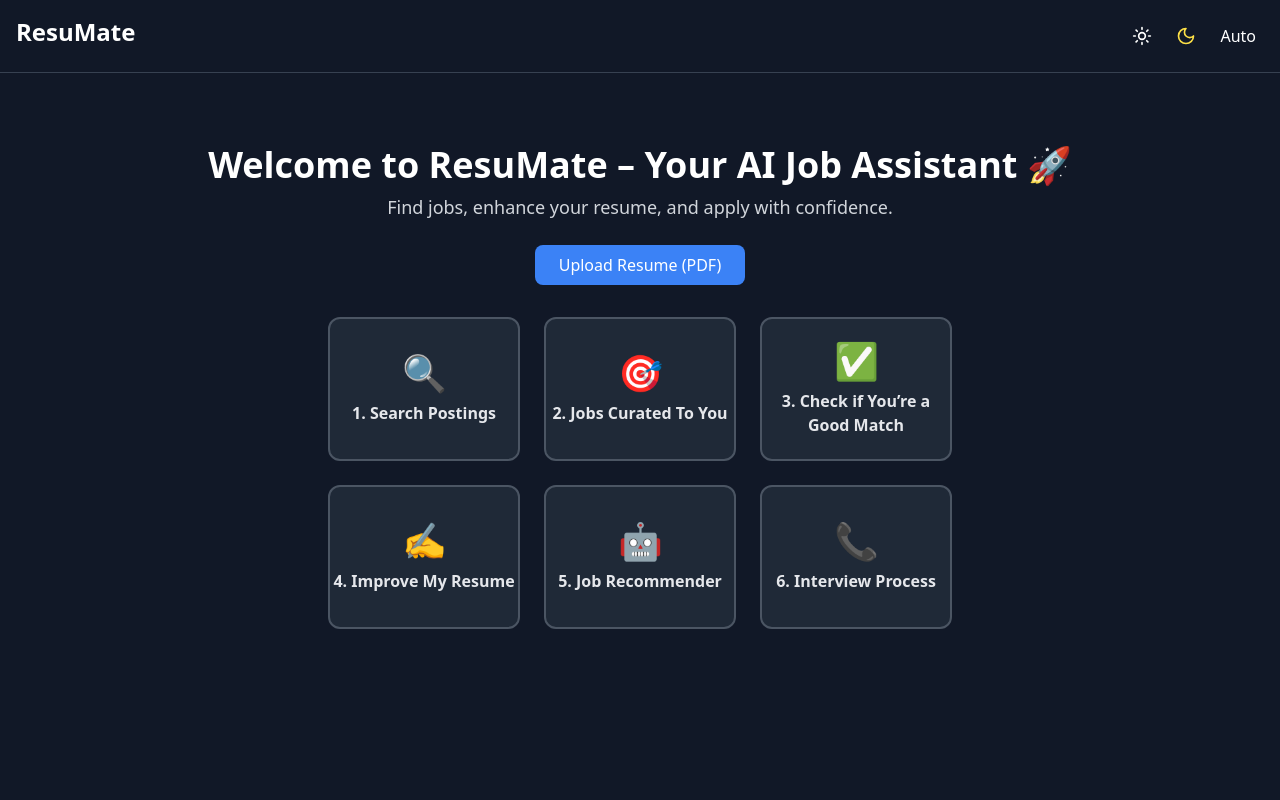
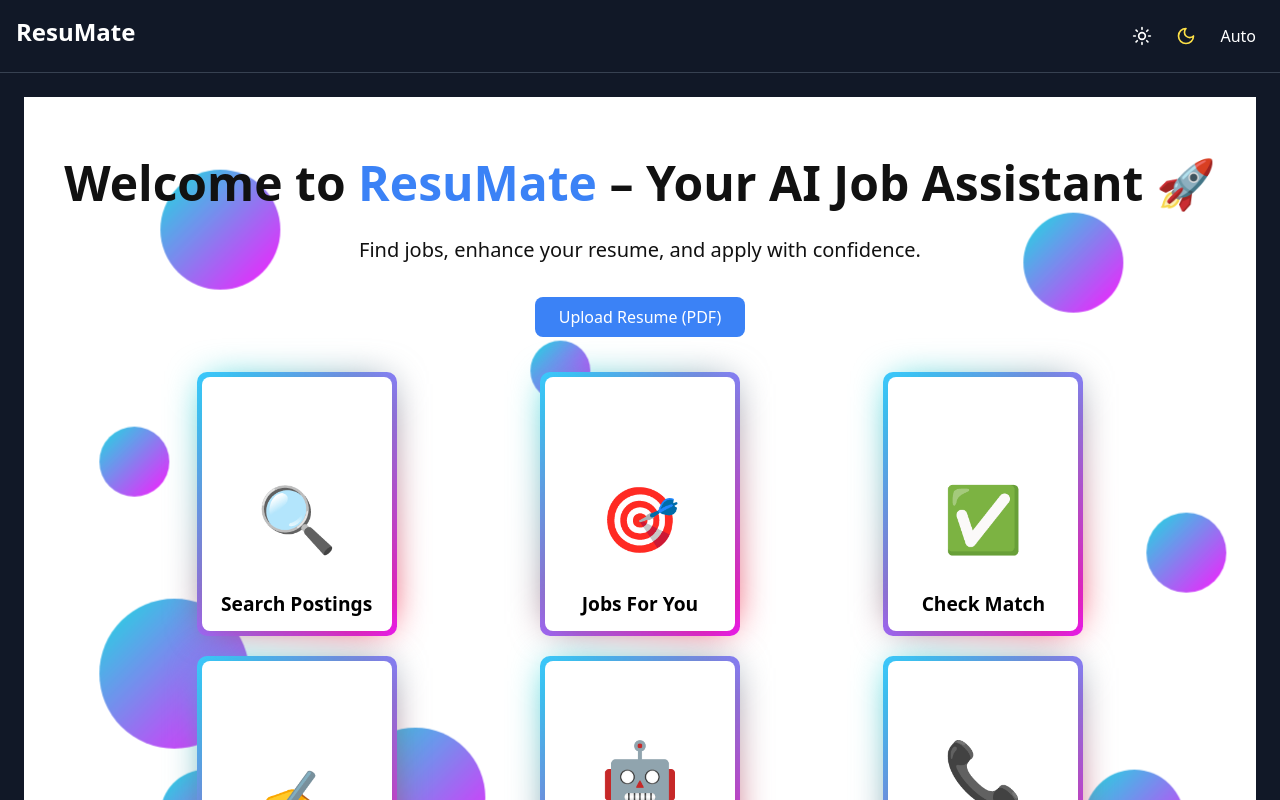
Before and after one commit to CMPT-276-SPRING-2025/final-project-lakes, a React (Vite) app: page / in a window 1280 px wide. Shown: the top 800 px of the page. Built offline with nearby package versions, Linux system fonts and the light colour scheme.

Commit message:
Created a better HomePage with modern UI

```diff
--- a/package.json
+++ b/package.json
@@ -15,7 +15,8 @@
     "pdfjs-dist": "^4.10.38",
     "react": "^19.0.0",
     "react-dom": "^19.0.0",
-    "react-router-dom": "^7.3.0"
+    "react-router-dom": "^7.3.0",
+    "styled-components": "^6.1.15"
   },
   "devDependencies": {
     "@eslint/js": "^9.21.0",
--- a/src/pages/HomePage.jsx
+++ b/src/pages/HomePage.jsx
@@ -1,57 +1,282 @@
 import React from "react";
 import { Link } from "react-router-dom";
-import ResumeButton from "../components/resumebutton";
+import ResumeButton from "../components/ResumeButton";
+import { useTheme } from "../components/ThemeProvider";
+import styled, { keyframes } from "styled-components";
 
 const HomePage = () => {
-  // Callback function to handle parsed resume text
-  const handleResumeParsed = (text) => {};
+  const { theme } = useTheme();
 
   return (
-    <div className="min-h-screen flex flex-col items-center text-center bg-gray-100 dark:bg-gray-900 p-6">
-      {/* Header */}
-      <h2 className="text-4xl font-bold mt-6 text-gray-800 dark:text-white">
-        Welcome to ResuMate – Your AI Job Assistant 🚀
-      </h2>
-      <p className="text-gray-600 dark:text-gray-300 mt-2 text-lg">
-        Find jobs, enhance your resume, and apply with confidence.
-      </p>
+    <PageWrapper theme={theme}>
+      <AnimatedBackground theme={theme} />
+      <Header>
+        <Title>
+          Welcome to <Accent>ResuMate</Accent> – Your AI Job Assistant 🚀
+        </Title>
+        <Subtitle>
+          Find jobs, enhance your resume, and apply with confidence.
+        </Subtitle>
+        <ResumeButton onResumeParsed={() => {}} />
+      </Header>
 
-      {/* Resume Upload Button */}
-      <ResumeButton onResumeParsed={handleResumeParsed} />
+      <NavGrid>
+        <NavItem to="/search" text="Search Postings" emoji="🔍" />
+        <NavItem to="/curated-jobs" text="Jobs For You" emoji="🎯" />
+        <NavItem to="/match-check" text="Check Match" emoji="✅" />
+        <NavItem to="/resume-improve" text="Improve Resume" emoji="✍️" />
+        <NavItem to="/job-recommend" text="Job Recommender" emoji="🤖" />
+        <NavItem to="/interview-process" text="Interview Process" emoji="📞" />
+      </NavGrid>
 
-      {/* Navigation Grid */}
-      <div className="grid grid-cols-2 md:grid-cols-3 gap-6 mt-8">
-        <NavItem to="/search" text="1. Search Postings" emoji="🔍" />
-        <NavItem to="/curated-jobs" text="2. Jobs Curated To You" emoji="🎯" />
-        <NavItem
-          to="/match-check"
-          text="3. Check if You’re a Good Match"
-          emoji="✅"
-        />
-        <NavItem to="/resume-improve" text="4. Improve My Resume" emoji="✍️" />
-        <NavItem to="/job-recommend" text="5. Job Recommender" emoji="🤖" />
-        <NavItem
-          to="/interview-process"
-          text="6. Interview Process"
-          emoji="📞"
-        />
-      </div>
-    </div>
+      <FloatingAnimation theme={theme} />
+    </PageWrapper>
   );
 };
 
-// Navigation button component
-const NavItem = ({ to, text, emoji }) => (
-  <Link
-    to={to}
-    className="flex flex-col items-center justify-center w-48 h-36 rounded-xl border-2
-      bg-gray-200 dark:bg-gray-800 text-gray-700 dark:text-gray-200 border-gray-300 dark:border-gray-600
-      hover:shadow-lg transform transition-all duration-300 hover:scale-105
-      hover:bg-blue-500 dark:hover:bg-blue-700 hover:text-white"
-  >
-    <span className="text-4xl">{emoji}</span>
-    <p className="mt-2 text-center font-semibold">{text}</p>
-  </Link>
-);
+const NavItem = ({ to, text, emoji }) => {
+  const { theme } = useTheme(); // Get the current theme
+
+  return (
+    <StyledLink to={to}>
+      <CardInner theme={theme}>
+        <Emoji>{emoji}</Emoji>
+        <CardText>{text}</CardText>
+      </CardInner>
+    </StyledLink>
+  );
+};
+
+/* ============================
+   Animations
+============================= */
+
+// Slow rotating gradient in background
+const gradientRotate = keyframes`
+  0% { transform: rotate(0deg); }
+  100% { transform: rotate(360deg); }
+`;
+
+// Background pulse effect for a dynamic feel
+const backgroundPulse = keyframes`
+  0% { opacity: 0.5; }
+  50% { opacity: 0.8; }
+  100% { opacity: 0.5; }
+`;
+
+// Fade-in effect for header title
+const fadeIn = keyframes`
+  0% { opacity: 0; }
+  100% { opacity: 1; }
+`;
+
+const float = keyframes`
+  0% { transform: translate(0, 0); opacity: 0.7; }
+  50% { transform: translate(20px, -20px); opacity: 1; }
+  100% { transform: translate(0, 0); opacity: 0.7; }
+`;
+
+/* ============================
+   Styled Components
+============================= */
+
+const PageWrapper = styled.div`
+  position: relative;
+  overflow: hidden;
+  min-height: 100vh;
+  padding: 40px;
+  display: flex;
+  flex-direction: column;
+  align-items: center;
+  background: ${(props) => (props.theme === "dark" ? "#0f172a" : "#fff")};
+  color: ${(props) => (props.theme === "dark" ? "#fff" : "#111")};
+`;
+
+// Animated gradient background with additional pulse effect
+const AnimatedBackground = styled.div`
+  position: absolute;
+  top: -50%;
+  left: -50%;
+  width: 200%;
+  height: 200%;
+  background: ${(props) =>
+    props.theme === "dark"
+      ? "radial-gradient(circle, #0f172a, #1e293b)"
+      : "radial-gradient(circle, #e5e7eb, #f3f4f6)"};
+  animation: ${gradientRotate} 30s linear infinite,
+    ${backgroundPulse} 6s ease-in-out infinite;
+  z-index: -3;
+`;
+
+// Header style with fade-in effect for the title
+const Header = styled.header`
+  text-align: center;
+  margin-top: 10px;
+  z-index: 2;
+  animation: ${fadeIn} 2s ease-out;
+`;
+
+const Title = styled.h1`
+  font-size: 3rem;
+  font-weight: 800;
+  margin-bottom: 16px;
+  animation: ${fadeIn} 2s ease-out;
+`;
+
+const Accent = styled.span`
+  color: #3b82f6;
+`;
+
+const Subtitle = styled.p`
+  font-size: 1.25rem;
+  margin-bottom: 32px;
+`;
+
+const NavGrid = styled.div`
+  display: grid;
+  grid-template-columns: repeat(3, 1fr);
+  gap: 30px;
+  width: 100%;
+  max-width: 1000px;
+  margin-top: 40px;
+  z-index: 2;
+  justify-items: center;
+  align-items: center;
+
+  /* Mobile view adjustments */
+  @media (max-width: 768px) {
+    grid-template-columns: repeat(
+      2,
+      1fr
+    ); /* For smaller screens, use 2 columns */
+    gap: 20px;
+  }
+
+  @media (max-width: 480px) {
+    grid-template-columns: 1fr; /* For very small screens, use 1 column */
+    gap: 15px;
+  }
+`;
+
+const StyledLink = styled(Link)`
+  text-decoration: none;
+`;
+
+const pulseGlow = keyframes`
+  0% {
+    transform: scale(1);
+    box-shadow: 0 0 10px rgba(232, 28, 255, 0.6), 0 0 20px rgba(64, 201, 255, 0.6);
+  }
+  50% {
+    transform: scale(1.05);
+    box-shadow: 0 0 20px rgba(232, 28, 255, 0.8), 0 0 30px rgba(64, 201, 255, 0.8);
+  }
+  100% {
+    transform: scale(1);
+    box-shadow: 0 0 10px rgba(232, 28, 255, 0.6), 0 0 20px rgba(64, 201, 255, 0.6);
+  }
+`;
+
+const CardInner = styled.div`
+  position: relative;
+  width: 190px;
+  height: 254px;
+  background-color: ${(props) => (props.theme === "dark" ? "#000" : "#fff")};
+  color: ${(props) => (props.theme === "dark" ? "#fff" : "#000")};
+  display: flex;
+  flex-direction: column;
+  justify-content: end;
+  padding: 12px;
+  gap: 12px;
+  border-radius: 8px;
+  cursor: pointer;
+  transition: transform 0.3s ease-out, box-shadow 0.3s ease-out;
+
+  &::before {
+    content: "";
+    position: absolute;
+    inset: 0;
+    left: -5px;
+    margin: auto;
+    width: 200px;
+    height: 264px;
+    border-radius: 10px;
+    background: linear-gradient(-45deg, #e81cff 0%, #40c9ff 100%);
+    z-index: -10;
+    pointer-events: none;
+    transition: all 0.6s cubic-bezier(0.175, 0.885, 0.32, 1.275);
+  }
+
+  &::after {
+    content: "";
+    z-index: -1;
+    position: absolute;
+    inset: 0;
+    background: linear-gradient(-45deg, rgb(255, 0, 38) 0%, #00dbde 100%);
+    transform: translate3d(0, 0, 0) scale(0.95);
+    filter: blur(20px);
+    transition: filter 0.3s ease-in-out;
+  }
+
+  &:hover {
+    animation: ${pulseGlow} 1.5s infinite ease-in-out;
+  }
+
+  &:hover::after {
+    filter: blur(30px);
+  }
+
+  &:hover::before {
+    transform: rotate(-90deg) scaleX(1.34) scaleY(0.77);
+  }
+`;
+
+const Emoji = styled.div`
+  font-size: 4rem;
+  margin-bottom: 12px;
+  text-align: center;
+`;
+
+const CardText = styled.p`
+  font-size: 1.2rem;
+  font-weight: 600;
+  text-align: center;
+`;
+
+const FloatingShape = styled.div`
+  position: absolute;
+  background: ${(props) =>
+    props.theme === "dark"
+      ? "linear-gradient(-45deg, #fc00ff 0%, #00dbde 100%)"
+      : "linear-gradient(-45deg, #fc00ff 0%, #00dbde 100%)"};
+  border-radius: 50%;
+  width: ${(props) => props.size}px;
+  height: ${(props) => props.size}px;
+  top: ${(props) => props.top}%;
+  left: ${(props) => props.left}%;
+  animation: ${float} 8s ease-in-out infinite;
+  z-index: 0;
+  opacity: 0.8;
+`;
+
+const FloatingAnimation = ({ theme }) => {
+  return (
+    <>
+      {/* Right side circles */}
+      <FloatingShape theme={theme} size={100} top={15} left={80} />
+      <FloatingShape theme={theme} size={140} top={75} left={25} />
+      <FloatingShape theme={theme} size={80} top={50} left={90} />
+      <FloatingShape theme={theme} size={60} top={30} left={40} />
+
+      {/* Left side circles */}
+      <FloatingShape theme={theme} size={120} top={10} left={10} />
+      <FloatingShape theme={theme} size={150} top={60} left={5} />
+      <FloatingShape theme={theme} size={90} top={80} left={10} />
+      <FloatingShape theme={theme} size={70} top={40} left={5} />
+      <FloatingShape theme={theme} size={100} top={80} left={85} />
+      <FloatingShape theme={theme} size={85} top={95} left={42} />
+    </>
+  );
+};
 
 export default HomePage;
```
Also changed, not shown: 1 other file (tests, documents, lock files or other folders).
